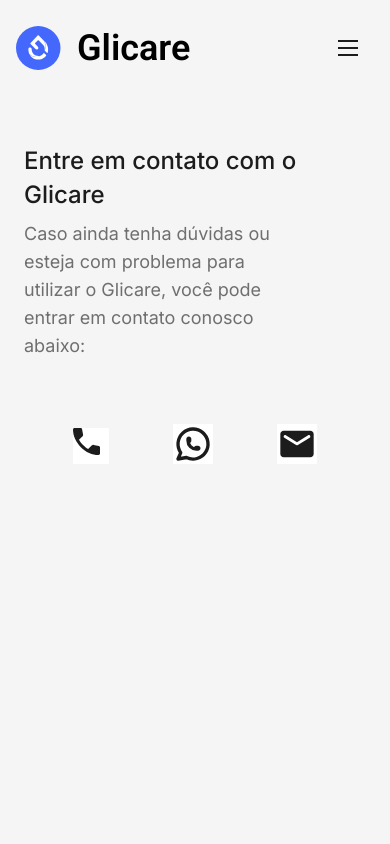
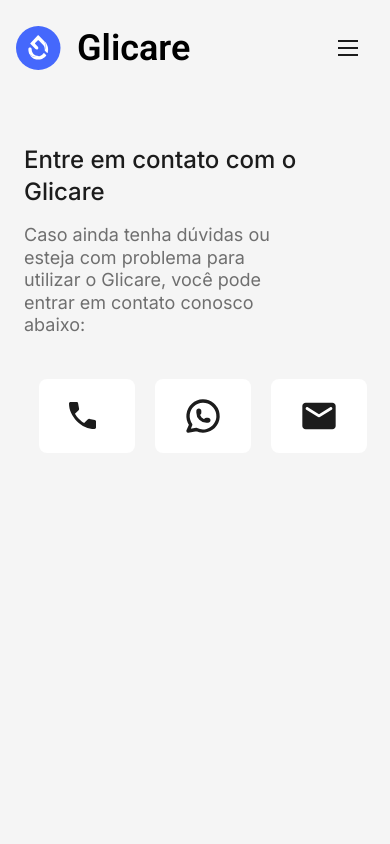
Before and after one commit to Daniel-san8/Glicare, a Next.js app in the folder Glicare/: page / in a window 390 px wide. Shown: the top 844 px of the page. Built offline with nearby package versions, Linux system fonts and the light colour scheme.

Commit message:
Ajustado para padrão Snake e adicionado BG-white aos icones

```diff
--- a/Glicare/src/app/components/Contact.tsx
+++ b/Glicare/src/app/components/Contact.tsx
@@ -7,17 +7,17 @@
   return (
     <section className="min-h-screen w-full flex-shrink-0 bg-primary-gray lg:pl-6">
       <div className="py-12 px-6 text-left">
-        <h2 className="w-full pr-14 text-2xl lg:text-28 font-medium text-dark leading-34">
+        <h2 className="w-full pr-14 text-2xl lg:text-28 font-medium text-dark">
           Entre em contato com o Glicare
         </h2>
-        <p className="text-gray mt-2 text-left w-full sm:w-700 text-lg lg:text-xl font-normal leading-24 pr-16">
+        <p className="w-full sm:w-700 mt-4 md:mt-6 pr-16 text-gray text-left text-lg lg:text-xl font-normal leading-tight">
           Caso ainda tenha dúvidas ou esteja com problema para utilizar o
           Glicare, você pode entrar em contato conosco abaixo:
         </p>
 
-        <div className="flex flex-col md:flex-row gap-6 mt-64 ml-125">
+        <div className="hidden md:flex flex-col md:flex-row gap-6 mt-64 ml-125">
           <div className="w-336 h-310 flex-shrink-0 bg-background rounded-2xl p-6 text-center hidden md:block">
-            <IconPhone className="bg-white mx-auto mt-34" />
+            <IconPhone className="mx-auto mt-34 bg-white" />
             <h3 className="font-medium text-lg text-dark mt-6 mb-68">
               Nos contate diretamente
             </h3>
@@ -30,7 +30,7 @@
           </div>
 
           <div className="w-336 h-310 flex-shrink-0 bg-background rounded-2xl p-6 text-center hidden md:block">
-            <IconWhatsApp className="bg-white mx-auto mt-34" />
+            <IconWhatsApp className="mx-auto mt-34 bg-white" />
             <h3 className="font-medium text-lg text-dark mt-6 mb-64">
               Nos chame no WhatsApp
             </h3>
@@ -40,12 +40,14 @@
               rel="noopener noreferrer"
               className="gap-2 px-6 py-4 rounded-lg"
             >
-              <Button classAttributes="font-semibold text-base">Chamar no WhatsApp</Button>
+              <Button classAttributes="font-semibold text-base">
+                Chamar no WhatsApp
+              </Button>
             </a>
           </div>
 
           <div className="w-336 h-310 flex-shrink-0 bg-background rounded-2xl p-6 text-center hidden md:block">
-            <IconEmail className="bg-white mx-auto mt-34" />
+            <IconEmail className="mx-auto mt-34 bg-white" />
             <h3 className="font-medium text-lg text-dark mt-6 mb-68">
               Entre em contato pelo e-mail
             </h3>
@@ -58,10 +60,16 @@
           </div>
         </div>
 
-        <div className="flex justify-center gap-16 mr-4 md:hidden">
-          <IconPhone className="bg-white ml-4 w-36 h-36 mt-1" />
-          <IconWhatsApp className="bg-white" />
-          <IconEmail className="bg-white" />
+        <div className="flex justify-center gap-5 mt-42 ml-4 md:hidden">
+          <div className="flex items-center justify-center w-24 h-74 px-35 py-19 rounded-lg bg-white">
+            <IconPhone className="w-36 h-36 mt-2 shrink-0" />
+          </div>
+          <div className="flex items-center justify-center w-24 h-74 px-33 py-17 rounded-lg bg-white">
+            <IconWhatsApp className="shrink-0" />
+          </div>
+          <div className="flex items-center justify-center w-24 h-74 px-33 py-17 rounded-lg bg-white">
+            <IconEmail className="shrink-0"/>
+          </div>
         </div>
       </div>
     </section>
--- a/Glicare/src/app/page.tsx
+++ b/Glicare/src/app/page.tsx
@@ -1,4 +1,4 @@
-import Contact from "./components/Contact";
+import Contact from "./components/contact";
 
 export default function Home() {
   return (
--- a/Glicare/tailwind.config.ts
+++ b/Glicare/tailwind.config.ts
@@ -30,10 +30,16 @@
         },
         height: {
           '36': '36px',
+          '74': '74px',
           '310': '310px',
         },
         spacing: {
+          '17': '17px',
+          '19': '19px',
+          '33': '33px',
           '34': '34px',
+          '35': '35px',
+          '42': '42px',
           '64': '64px',
           '68': '68px',
           '125': '125px',
```
